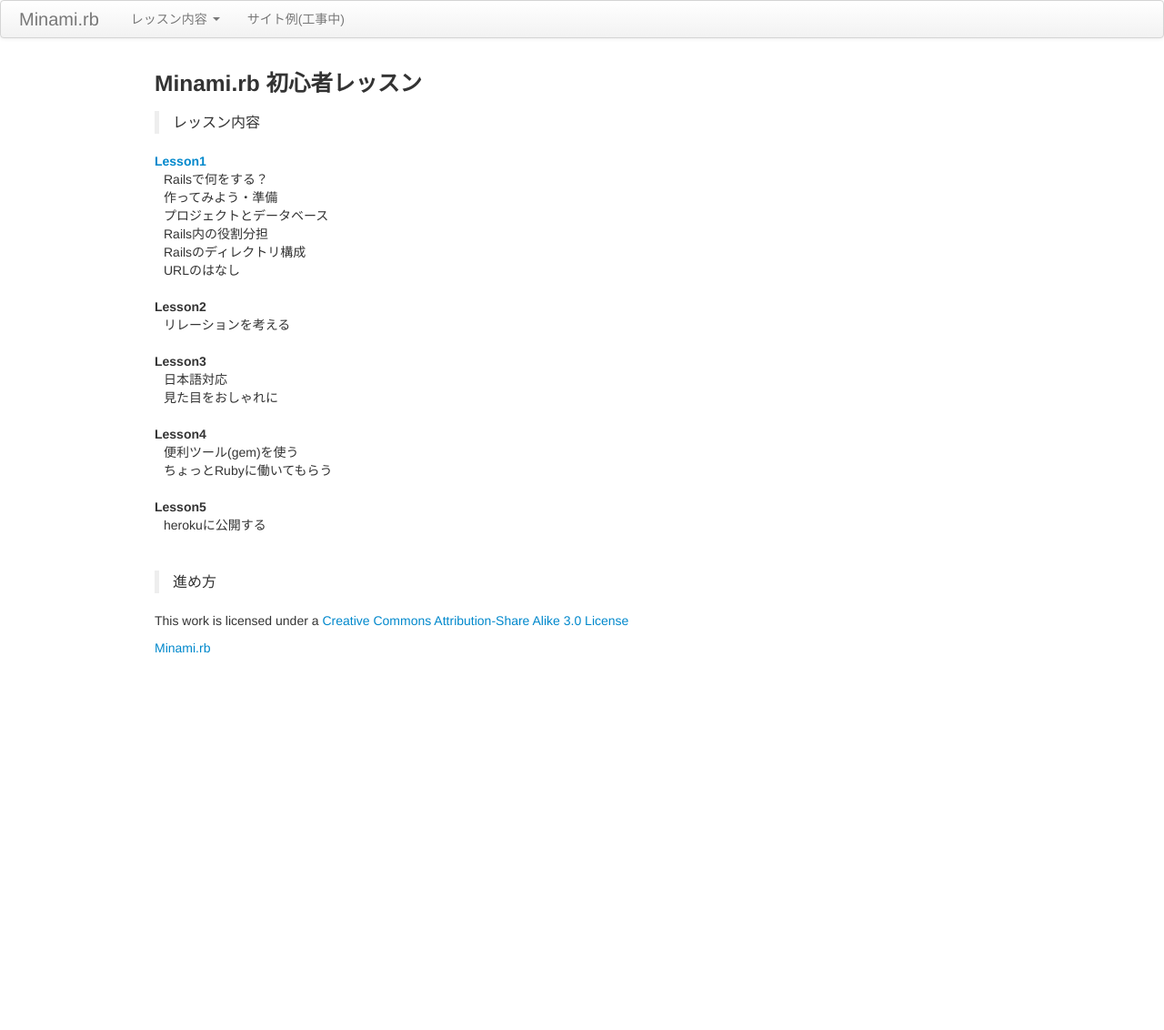
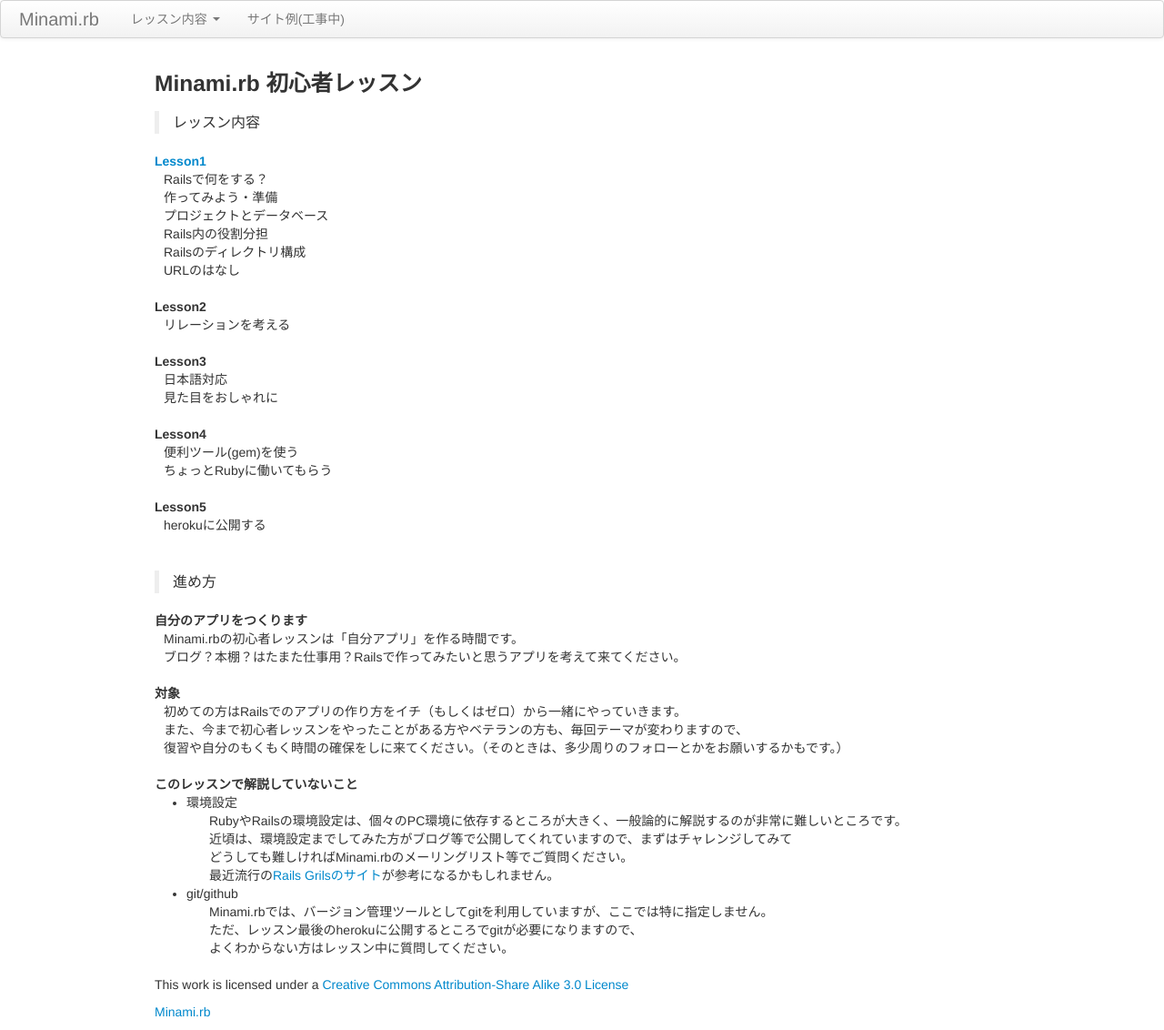
Before and after one commit to no6v/rails_beginners_lesson, a Jekyll site: the page built from index.html, in a window 1280 px wide. Shown: the whole page at 91% size. Built offline with Jekyll 4.4.1, drawn with Linux system fonts in a browser that asks for light colours; before the commit the page ends 900 px from its top, so only the background shows below that.

Commit message:
write how to taking lessons on top page

```diff
--- a/index.html
+++ b/index.html
@@ -41,3 +41,34 @@
 <blockquote>
   <p>進め方</p>
 </blockquote>
+<dl>
+  <dt>自分のアプリをつくります</dt>
+  <dd>Minami.rbの初心者レッスンは「自分アプリ」を作る時間です。<br />
+    ブログ？本棚？はたまた仕事用？Railsで作ってみたいと思うアプリを考えて来てください。</dd>
+</dl>
+<dl>
+  <dt>対象</dt>
+  <dd>初めての方はRailsでのアプリの作り方をイチ（もしくはゼロ）から一緒にやっていきます。<br />
+    また、今まで初心者レッスンをやったことがある方やベテランの方も、毎回テーマが変わりますので、<br />
+    復習や自分のもくもく時間の確保をしに来てください。（そのときは、多少周りのフォローとかをお願いするかもです。）</dd>
+</dl>
+<dl>
+  <dt>このレッスンで解説していないこと</dt>
+  <dd>
+    <ul>
+      <li>環境設定</li>
+      <ul>
+        RubyやRailsの環境設定は、個々のPC環境に依存するところが大きく、一般論的に解説するのが非常に難しいところです。<br />
+        近頃は、環境設定までしてみた方がブログ等で公開してくれていますので、まずはチャレンジしてみて<br />
+        どうしても難しければMinami.rbのメーリングリスト等でご質問ください。<br />
+        最近流行の<a href="http://railsgirls-jp.github.com/">Rails Grilsのサイト</a>が参考になるかもしれません。
+      </ul>
+      <li>git/github</li>
+      <ul>
+        Minami.rbでは、バージョン管理ツールとしてgitを利用していますが、ここでは特に指定しません。<br />
+        ただ、レッスン最後のherokuに公開するところでgitが必要になりますので、<br />
+        よくわからない方はレッスン中に質問してください。
+      </ul>
+    </ul>
+  </dd>
+</dl>
```
